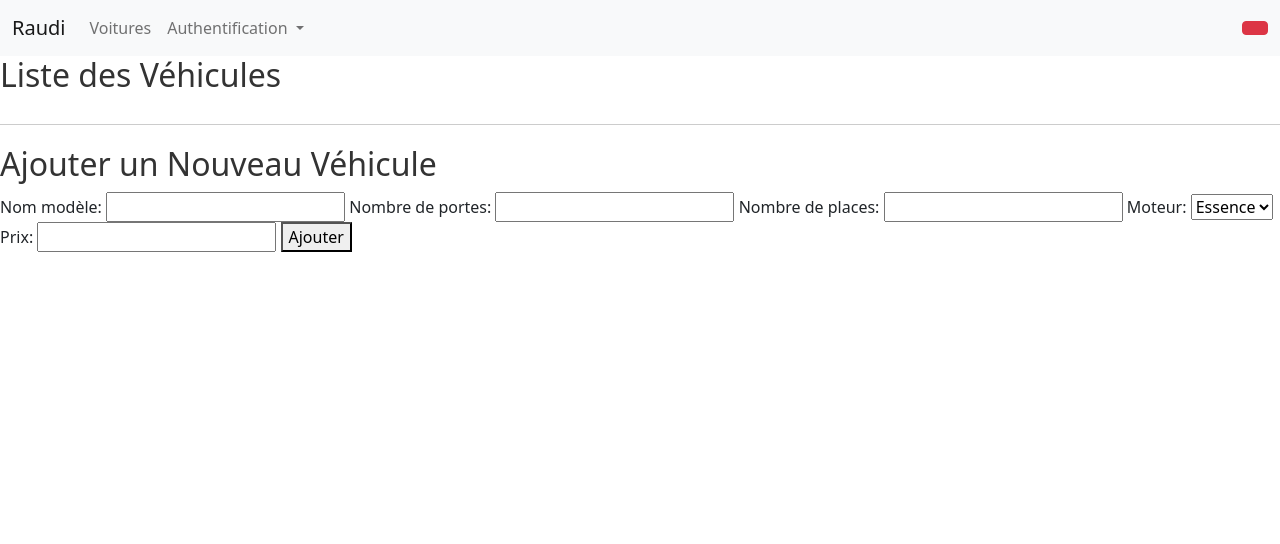
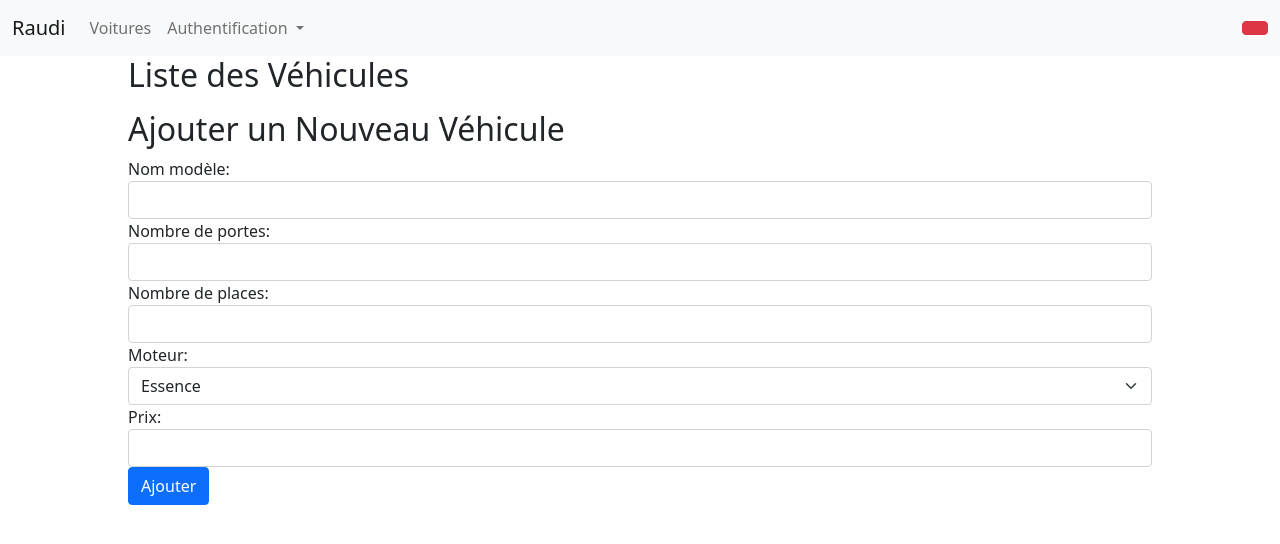
Before and after one commit to Arthurbsnrd/RAUDI_FRONT, a PHP site: page /modele/HTML/Gestion.php in a window 1280 px wide. Shown: the top 544 px of the page. Run offline with PHP 8.4, Linux system fonts and the light colour scheme.

Commit message:
bootstrap

```diff
--- a/CSS/Comptabilité.css
+++ b/CSS/Comptabilité.css
@@ -0,0 +1,4 @@
+.comptable{
+    width: 80vw;
+    margin: 0 auto;
+}
--- a/CSS/Gestion.css
+++ b/CSS/Gestion.css
@@ -1,26 +1,9 @@
-body {
-    font-family: Arial, sans-serif;
-    margin: 20px;
-  }
+#vehicle-form{
+  width: 80vw;
+  margin: 0 auto;
+}
 
-  h2 {
-    color: #333;
-  }
-
-  #vehicles-list {
-    margin-bottom: 30px;
-  }
-
-  #vehicles-ul {
-    list-style-type: none;
-    padding: 0;
-  }
-
-  #vehicles-ul li {
-    margin-bottom: 10px;
-  }
-
-  #vehicle-form {
-    border-top: 1px solid #ccc;
-    padding-top: 20px;
-  }
+#vehicles-list{
+  width: 80vw;
+  margin: 0 auto;
+}
--- a/HTML/Gestion.php
+++ b/HTML/Gestion.php
@@ -16,26 +16,26 @@
 
 <div id="vehicle-form">
   <h2>Ajouter un Nouveau Véhicule</h2>
-  <form id="add-vehicle-form">
+  <form id="add-vehicle-form" class="mb-3">
     <label for="nom">Nom modèle:</label>
-    <input type="text" id="nom" name="nom" required>
+    <input type="text" id="nom" name="nom"  class="form-control" required>
 
     <label for="nbPortes">Nombre de portes:</label>
-    <input type="number" id="nbPortes" name="nbPortes" required>
+    <input type="number" id="nbPortes" name="nbPortes" class="form-control" required>
 
     <label for="nbPlaces">Nombre de places:</label>
-    <input type="number" id="nbPlaces" name="nbPlaces" required>
+    <input type="number" id="nbPlaces" name="nbPlaces" class="form-control" required>
 
-    <label for="moteur">Moteur:</label>
-    <select name="moteur" id="moteur">
+    <label for="moteur" >Moteur:</label>
+    <select class="form-select" name="moteur" id="moteur">
         <option value="essence">Essence</option>
         <option value="diesel">Diesel</option>
     </select>
 
     <label for="prix">Prix:</label>
-    <input type="number" id="prix" name="prix" required>
+    <input type="number" id="prix" name="prix" class="form-control" required>
 
-    <button type="submit">Ajouter</button>
+    <button type="submit" class="btn btn-submit btn-primary" >Ajouter</button>
   </form>
 </div>
 
@@ -76,13 +76,17 @@
 
     vehicles.forEach(function (vehicle) {
       $vehiclesList.append(`
-      <li>
-        Nom du véhicule: ${vehicle.nom} -
-        Nombre de portes: ${vehicle.nbPortes} -
-        Moteur: ${vehicle.moteur} -
-        Prix: ${vehicle.prix} -
-        Nombre de places: ${vehicle.nbPlaces}
-        <button class="delete" data-id="${vehicle.id_modele}">Supprimer</button>
+      <li class="list-group-item">
+        <div class="d-flex justify-content-between align-items-center">
+          <div>
+              <strong>Nom du véhicule:</strong> ${vehicle.nom} -
+              <strong>Nombre de portes:</strong> ${vehicle.nbPortes} -
+              <strong>Moteur:</strong> ${vehicle.moteur} -
+              <strong>Prix:</strong> ${vehicle.prix} -
+              <strong>Nombre de places:</strong> ${vehicle.nbPlaces}
+          </div>
+            <button class="btn btn-danger delete" data-id="${vehicle.id_modele}">Supprimer</button>
+        </div>
     </li>`);
     });
 
```
Also changed, not shown: CSS/Inscription.css (+2 -35 lines), HTML/Comptabilité.php (+15 -7 lines), HTML/Connexion.php (+5 -5 lines), HTML/Inscription.php (+8 -9 lines).
